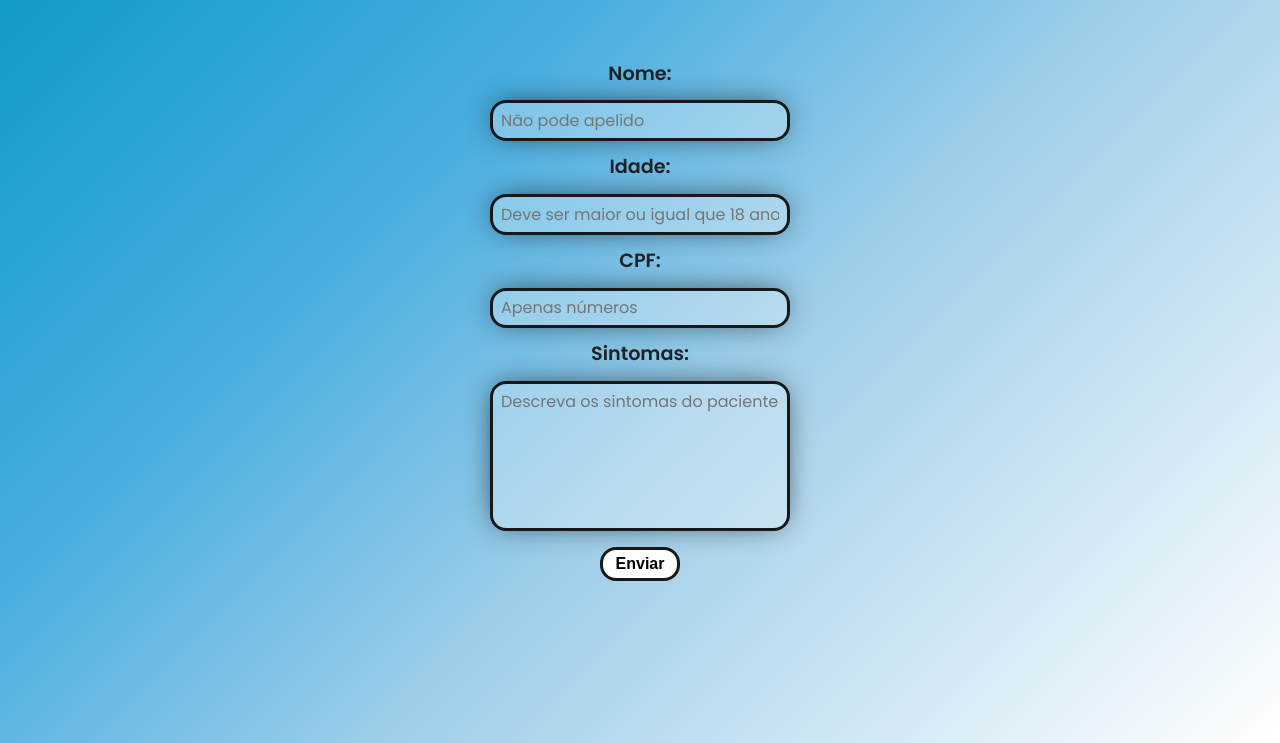
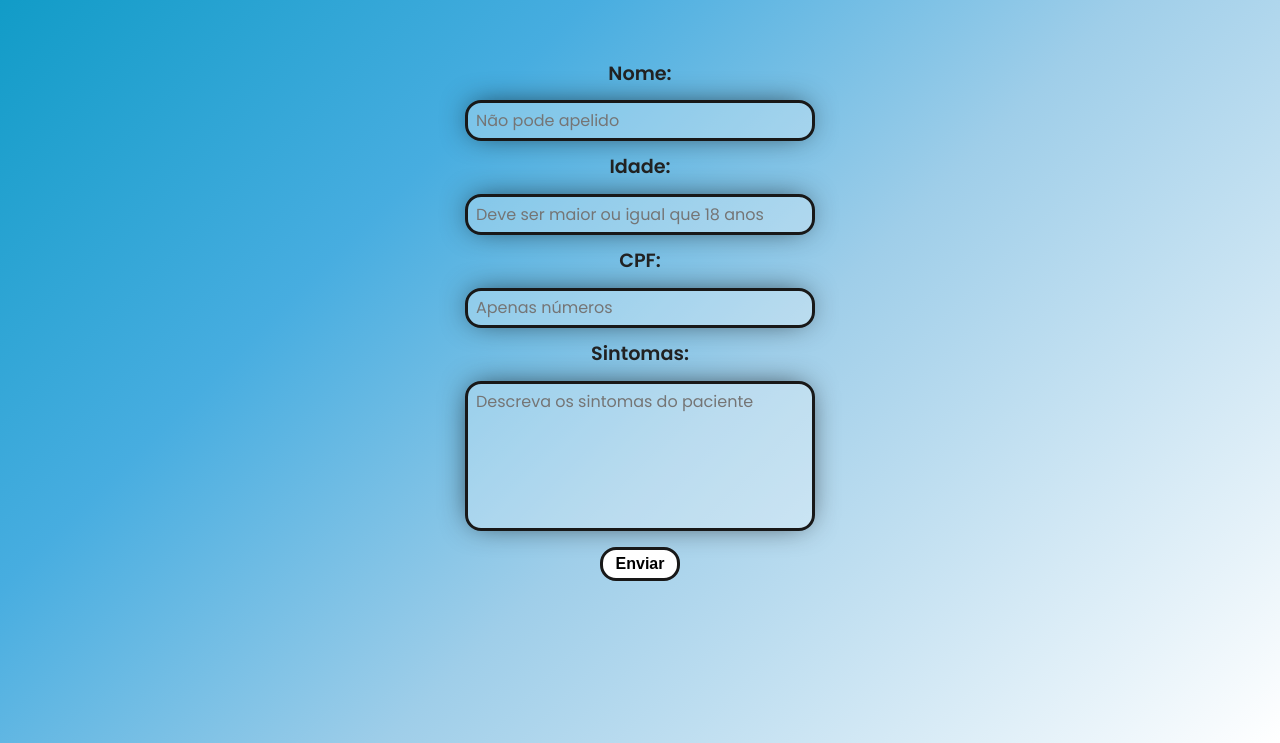
Before and after one commit to thaliadani/ficha-atendimento-hospital, a plain HTML site: page index.html in a window 1280 px wide. Shown: the part 57-800 px from the top of the page. Drawn offline with nearby package versions, Linux system fonts and the light colour scheme; some icons are missing.

Commit message:
Update main.css

```diff
--- a/assets/styles/main.css
+++ b/assets/styles/main.css
@@ -88,11 +88,7 @@ input[type=number] {
   -webkit-box-shadow: var(--sombra-caixa);
   -moz-box-shadow: var(--sombra-caixa);
   box-shadow: var(--sombra-caixa);
-  width: 300px;
-}
-
-.formulario li input,
-#sintomas {
+  width: 350px;
   background: var(--fundo-caixa);
   font-family: 'Poppins', sans-serif;
 }
```
